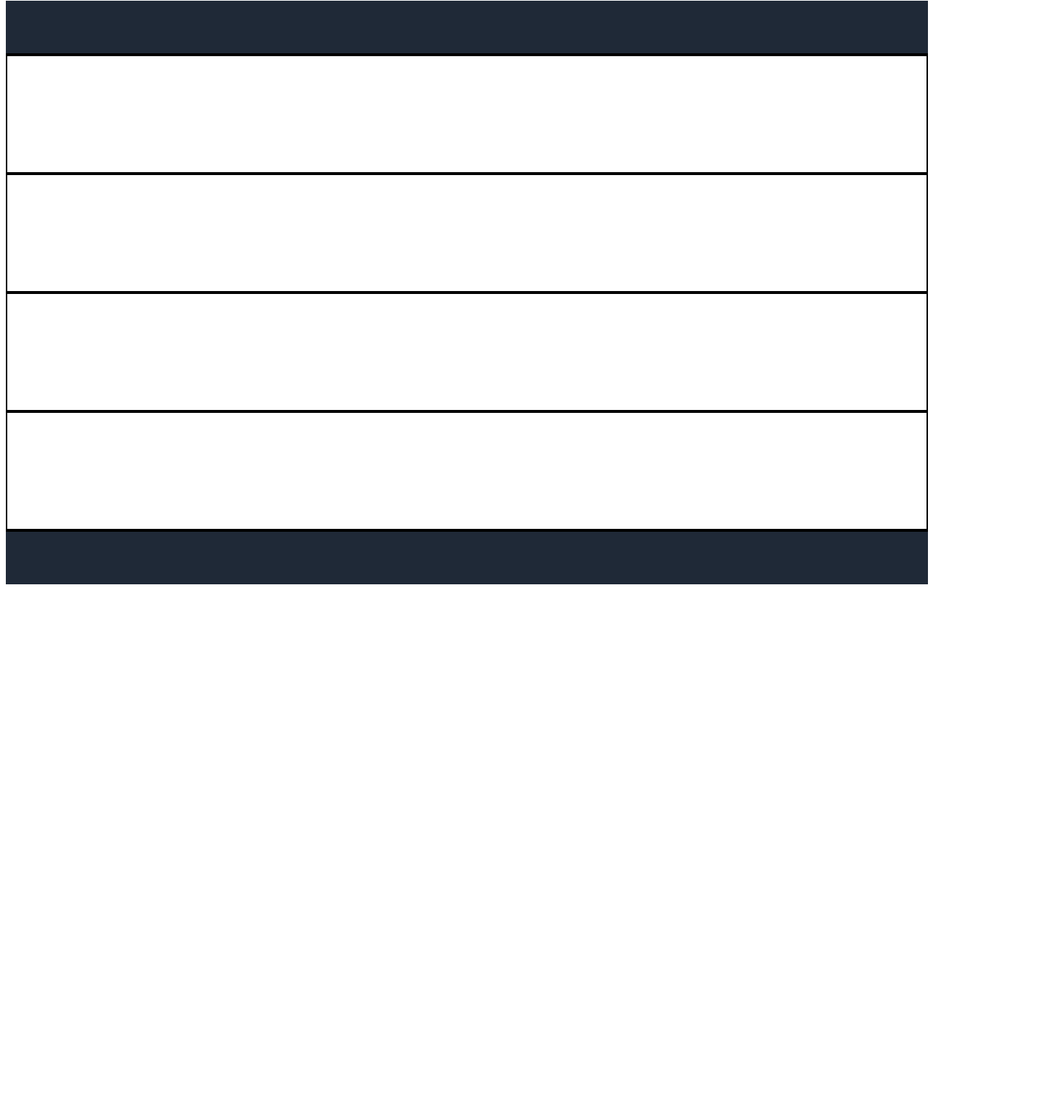
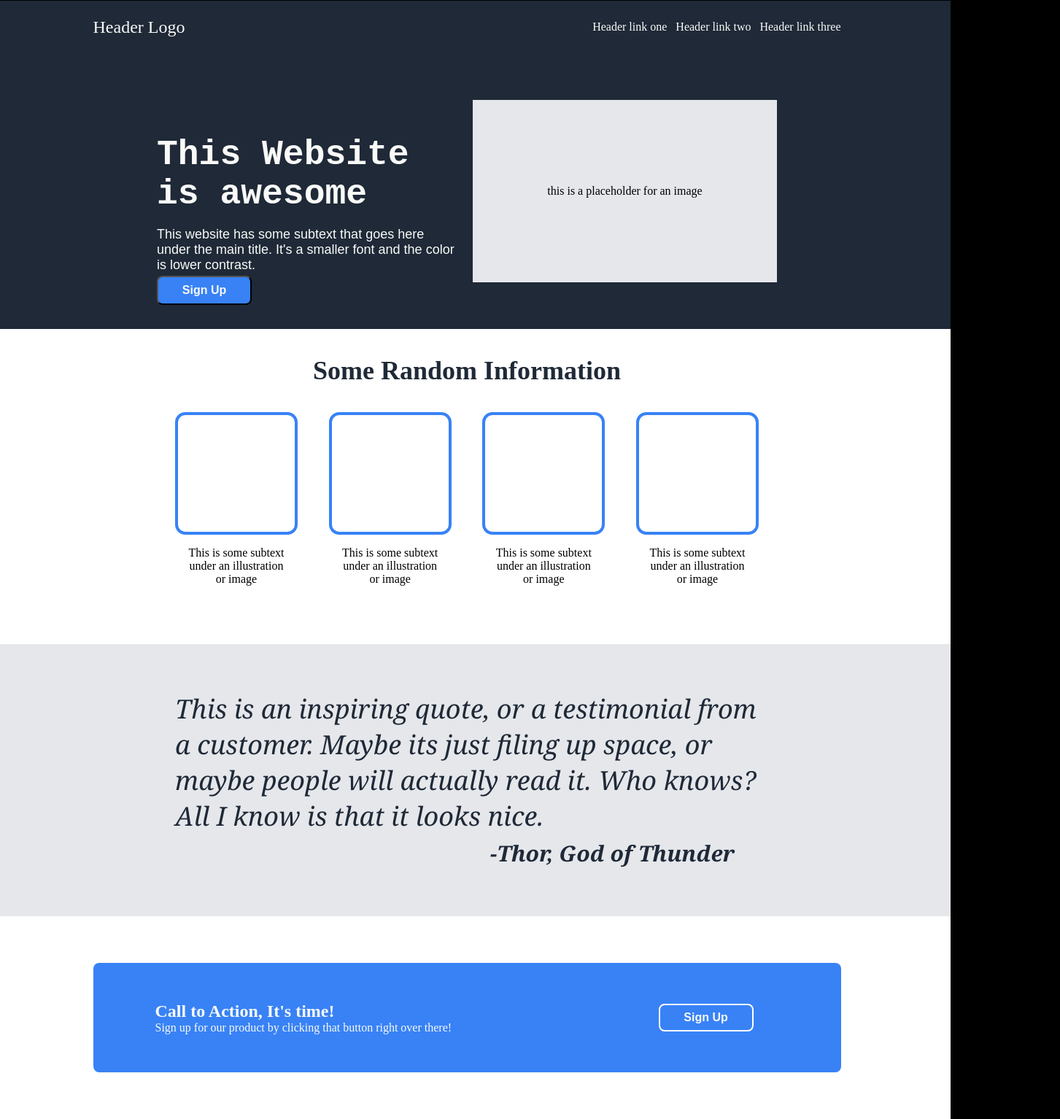
Before and after one commit to Rugwall01/TOP-CSS-Project1, a plain HTML site: page index.html in a window 1280 px wide. Shown: the part 7-1541 px from the top of the page at 73% size, 1453 px wide, since content can reach past the window. Before the commit the page ends 816 px from the top, so only its background shows below. Drawn offline with Linux system fonts and the light colour scheme.

Commit message:
built out full html structure added various classes, refined modal class to be housed in class m div. Second full draft of css addressing evey element on the screen. Most elements and designs finished or nearly finish. footer went missing! Missing footer needs to be resolved!

```diff
--- a/index.html
+++ b/index.html
@@ -8,23 +8,57 @@
     <link rel="stylesheet" href="styles.css">
   </head>
   <body>
-    <div class="header"></div>
+    <div class="header"><p class="p0">Header Logo</p>
+      <div class="headerA"><a class="a1">Header link one</a><a class="a1">Header link two</a><a class="a1">Header link three</a></div>
+    </div>
         <div class="container">
             <div class="box1">
-                <div class="item1"></div>
-                <div class="item2"></div>
+              <div class="items">
+                <div class="item1">
+                  <p class="p1">This Website is awesome</p>
+                  <p class="p2">
+                    This website has some subtext that goes here under the main title. It's a smaller font and the color is lower contrast.
+                  </p>
+                  <button class="b1">Sign Up</button>
+                </div>
+                <div class="item2">
+                  <p class="p3">this is a placeholder for an image</p>
+                </div>
+              </div>
             </div>
             <div class="box2">
-                <div class="modal"></div>
-                <div class="modal"></div>
-                <div class="modal"></div>
-                <div class="modal"></div>
+                <p class="p4">Some Random Information</p>
+                <div class="box2a">
+                  <div class="m">
+                    <div class="modal"></div>
+                    <p>This is some subtext under an illustration or image</p>
+                  </div>
+                  <div class="m">
+                    <div class="modal"></div>
+                    <p>This is some subtext under an illustration or image</p>
+                  </div>
+                  <div class="m">
+                    <div class="modal"></div>
+                    <p>This is some subtext under an illustration or image</p>
+                  </div>
+                  <div class="m">
+                    <div class="modal"></div>
+                    <p>This is some subtext under an illustration or image</p>
+                  </div>
+                </div>
             </div>
             <div class="box3">
-                <p></p>
+                <p class="p5">This is an inspiring quote, or a testimonial from a customer. Maybe its just filing up space, or maybe people will actually read it. Who knows? All I know is that it looks nice.
+                   <br>&ensp;&ensp;&ensp;&ensp;&ensp;&ensp;&ensp;&ensp;&ensp;&ensp;&ensp;&ensp;&ensp;&ensp;&ensp;&ensp;&ensp;&ensp;&ensp;&ensp;&ensp;&ensp;&ensp;&ensp;<strong>-Thor, God of Thunder</strong>
+                </p>
             </div>
             <div class="box4">
                 <div class="modal1">
+                  <button class="b2">Sign Up</button>
+                  <div class="CTA">
+                    <p class="p6">Call to Action, It's time!</p>
+                    <p class="p7">Sign up for our product by clicking that button right over there!</p>
+                  </div>
 
                 </div>
             </div>
--- a/styles.css
+++ b/styles.css
@@ -2,6 +2,17 @@ body {
     height: 100vh;
     display: flex;
     flex-direction: column;
+    background-color: black;
+    align-items: center;
+}
+
+
+.header, .box1,
+.box2, .box3,
+.box4, .container {
+    padding-left: 150px;
+    padding-right: 150px;
+    box-sizing: border-box;
 }
 
 .header {
@@ -9,17 +20,34 @@ body {
     align-items: center;
     background-color: #1f2937;
     height: 72px;
+    justify-content: space-between;
+    width: 1325px;
+    box-sizing: border-box;
 }
 
+.headerA {
+    display: flex;
+    gap: 12px;
+}
+.p0 {
+    font-size: 24px;
+    color: #f9faf8;
+}
+.a1 {
+    color: #f9faf8;
+
+}
 .container {
     flex: auto;
     align-items: center;
     justify-content: center;
-    border: 2px;
+    /*border: 2px;
     border-color: black;
-    border-style: solid;
+    border-style: solid;*/
     display: flex;
     flex-direction: column;
+    margin: 0px;
+    gap: 0px;
 
 }
 
@@ -27,19 +55,190 @@ body {
 .box2,
 .box3,
 .box4 {
-    border: 2px;
-    border-color: black;
+    /*border: 2px;
+    border-color: black; */
     background-color: #ffffff;
     width: 100vw;
-    border-style: solid;
+    /*border-style: solid;*/
     height: 100%;
     width: 100%;
+
 
 }
 
 .footer {
     display: flex;
     align-items: center;
-    background-color: #1f2937;
+    background-color:#1f2937;
     height: 72px;
 }
+
+.box1 {
+    display: flex;
+    flex: 1;
+    background-color:  #1f2937;
+    justify-content: center;
+    align-items: center;
+
+}
+
+.items {
+    display: flex;
+    width: 850px;
+    margin-top: 64px;
+    margin-bottom: 64px;
+    gap: 16px;
+}
+.item1 {
+    width: 450px;
+    height: 250px;
+}
+.p1 {
+    font-size: 48px;
+    font-weight: 900;
+    color: #f9faf8;
+    width: 350px;
+    font-family: 'Courier New', Courier, monospace;
+    margin-bottom: 4px;
+}
+.p2 {
+    font-size: 18px;
+    color: #f9faf8;
+    font-family: Arial, Helvetica, sans-serif;
+    margin-bottom: 4px;
+}
+.b1 {
+    height: 40px;
+    width: 130px;
+    border-radius: 8px;
+    background-color: #3882F6;
+    color: #f9faf8;
+    font-size: medium;
+    font-weight: bolder;
+}
+.item2 {
+    display: flex;
+    flex-direction: column;
+    background-color:  #e5e7eb;
+    align-items: center;
+    justify-content: center;
+    width: 450px;
+    height: 250px;
+}
+
+.box2 {
+    display: flex;
+    flex-direction: column;
+    justify-content: center;
+    align-items: center;
+}
+
+.p4 {
+    font-size: 36px;
+    font-weight: 900;
+    color: #1f2937;
+
+}
+
+.box2a {
+    display: flex;
+    justify-content: space-between;
+    align-items: center;
+    margin-bottom: 64px;
+    width: 800px;
+    text-align: center;
+    gap: 32px;
+
+}
+
+.m {
+    display: flex;
+    flex-direction: column;
+    align-items: center;
+}
+
+.m p {
+    width: 145px;
+}
+.modal {
+    border: 4px solid #3882F6;
+    width: 160px;
+    height: 160px;
+    border-radius: 14px;
+}
+
+.box3 {
+    display: flex;
+    justify-content: center;
+    align-items: center;
+    background-color: #e5e7eb;
+}
+
+.p5 {
+    width: 800px;
+    margin-top: 64px;
+    margin-bottom: 64px;
+    font-size: 36px;
+    font-style: italic;
+    color: #1f2937;
+    font-family: Cambria, Cochin, Georgia, Times, 'Times New Roman', serif;
+
+}
+
+.p5 strong {
+    font-size: 30px;
+}
+
+.box4 {
+    display: flex;
+    justify-content: center;
+    align-items: center;
+
+}
+
+
+.modal1 {
+    display: flex;
+    flex-direction: row-reverse;
+    height: 150px;
+    width: 1025px;
+    background-color: #3882F6;
+    align-items: center;
+    margin-top: 64px;
+    margin-bottom: 64px;
+    border-radius: 8px;
+    flex-shrink: 0;
+    justify-content: space-between;
+}
+
+.b2 {
+    height: 38px;
+    width: 130px;
+    background-color: #3882F6;
+    border-radius: 8px;
+    margin-right: 120px;
+    border: 2px solid white;
+    color: #f9faf8;
+    font-size: medium;
+    font-weight: bolder;
+
+}
+
+.CTA {
+    display: flex;
+    flex-direction: column;
+    margin-left: 85px;
+    justify-content: center;
+
+}
+
+.p6, .p7 {
+    color: #f9faf8;
+    margin: 0;
+    padding: 0;
+}
+
+.p6 {
+    font-size: 24px;
+    font-weight: bolder;
+}
```
